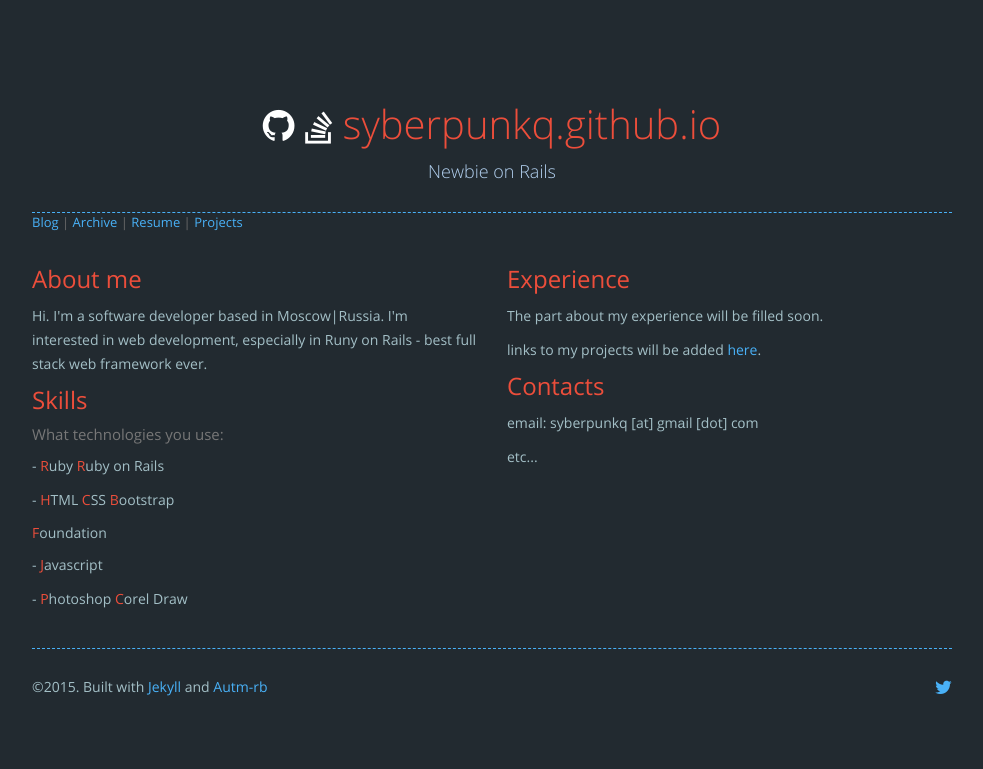
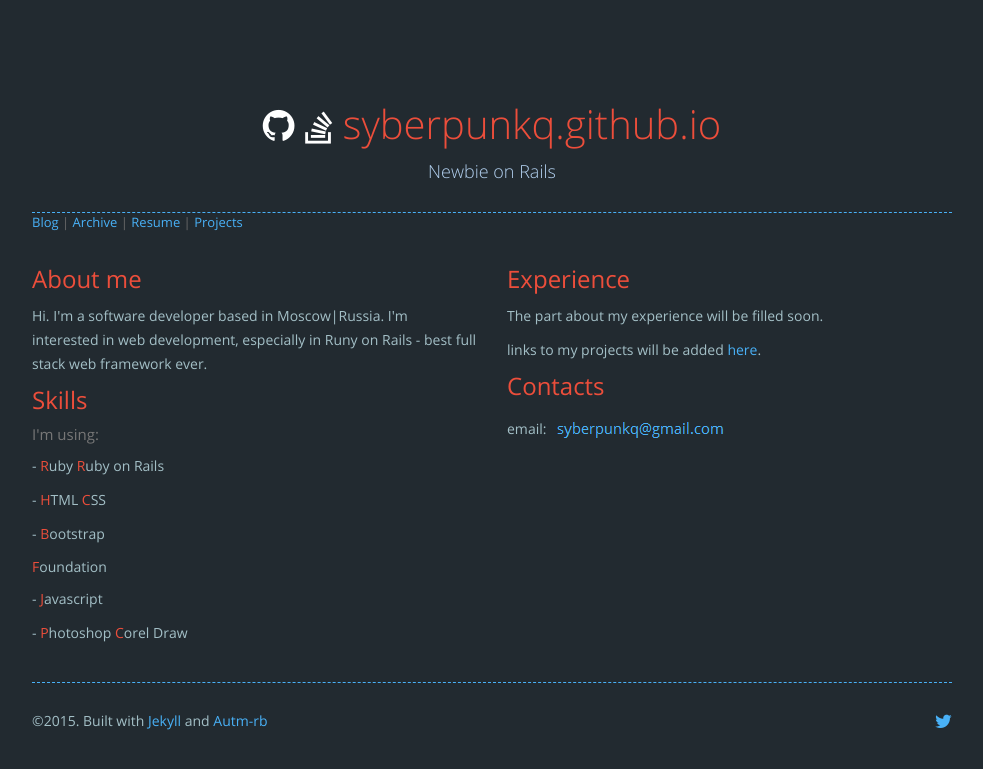
Before and after one commit to syberpunkq/syberpunkq.github.io, a Jekyll site: the page built from resume.html, in a window 1280 px wide. Shown: the top 769 px of the page, without its empty margins (148-1131 px from the left). Built offline with Jekyll 4.4.1, drawn with Linux system fonts in a browser that asks for light colours; nearby versions of some CDN libraries; comment, search, counter and statistics services are not loaded.

Commit message:
resume fixed

```diff
--- a/resume.html
+++ b/resume.html
@@ -13,9 +13,10 @@
 
     <div id="skills">
       <h2>Skills</h2>
-      <h4 class="text-muted">What technologies you use:</h4>
+      <h4 class="text-muted">I'm using:</h4>
         <p> - <span>R</span>uby <span>R</span>uby on Rails</p>
-        <p> - <span>H</span>TML <span>C</span>SS <span>B</span>ootstrap</p> <span>F</span>oundation</p>
+        <p> - <span>H</span>TML <span>C</span>SS</p>
+        <p> - <span>B</span>ootstrap</p> <span>F</span>oundation</p>
         <p> - <span>J</span>avascript</p>
         <p> - <span>P</span>hotoshop <span>C</span>orel Draw</p>
     </div>
@@ -31,8 +32,7 @@
     <div id="contacts">
       <h2>Contacts</h2>
 
-      <p>email: syberpunkq [at] gmаil [dot] cоm</p>
-			<p>etc...</p>
+      <p>email: <img src="{{site.baseurl}}/images/local/mail.png" /></p>
     </div>
   </div>
 </div>
```
